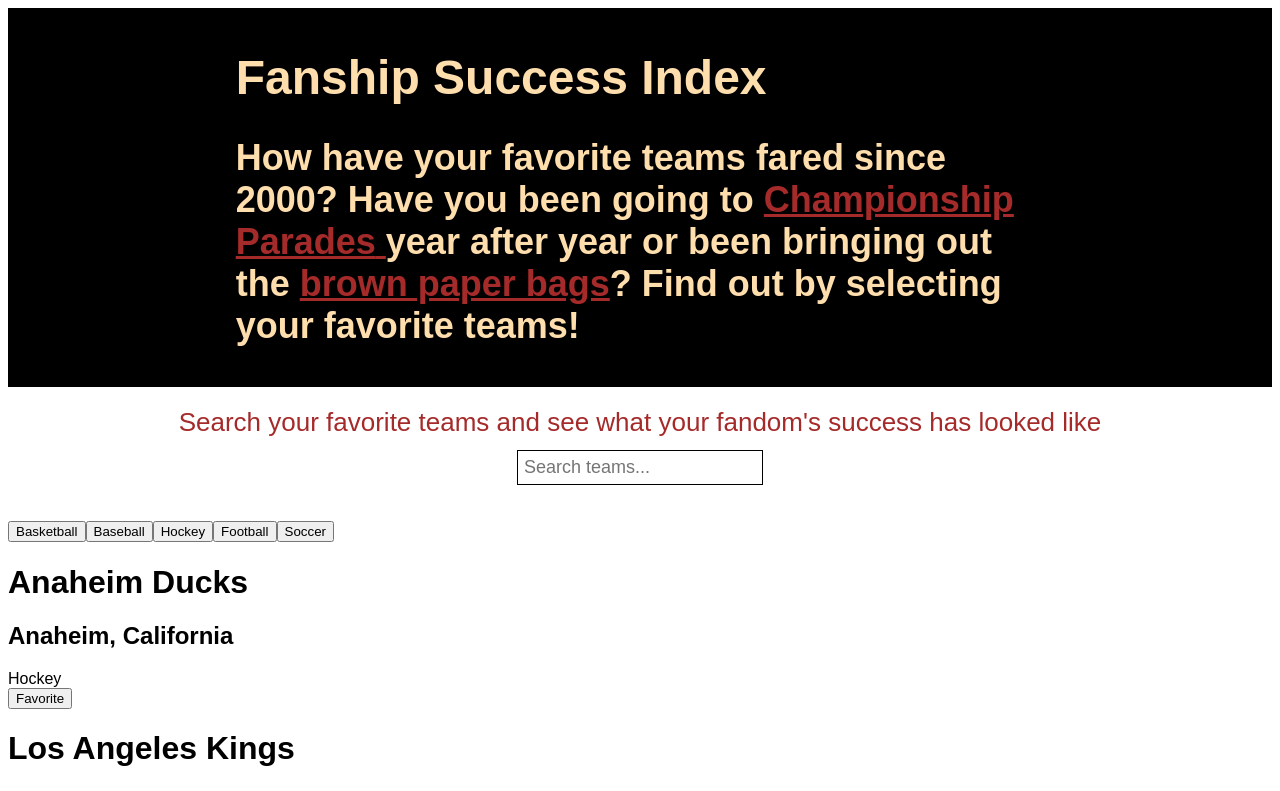
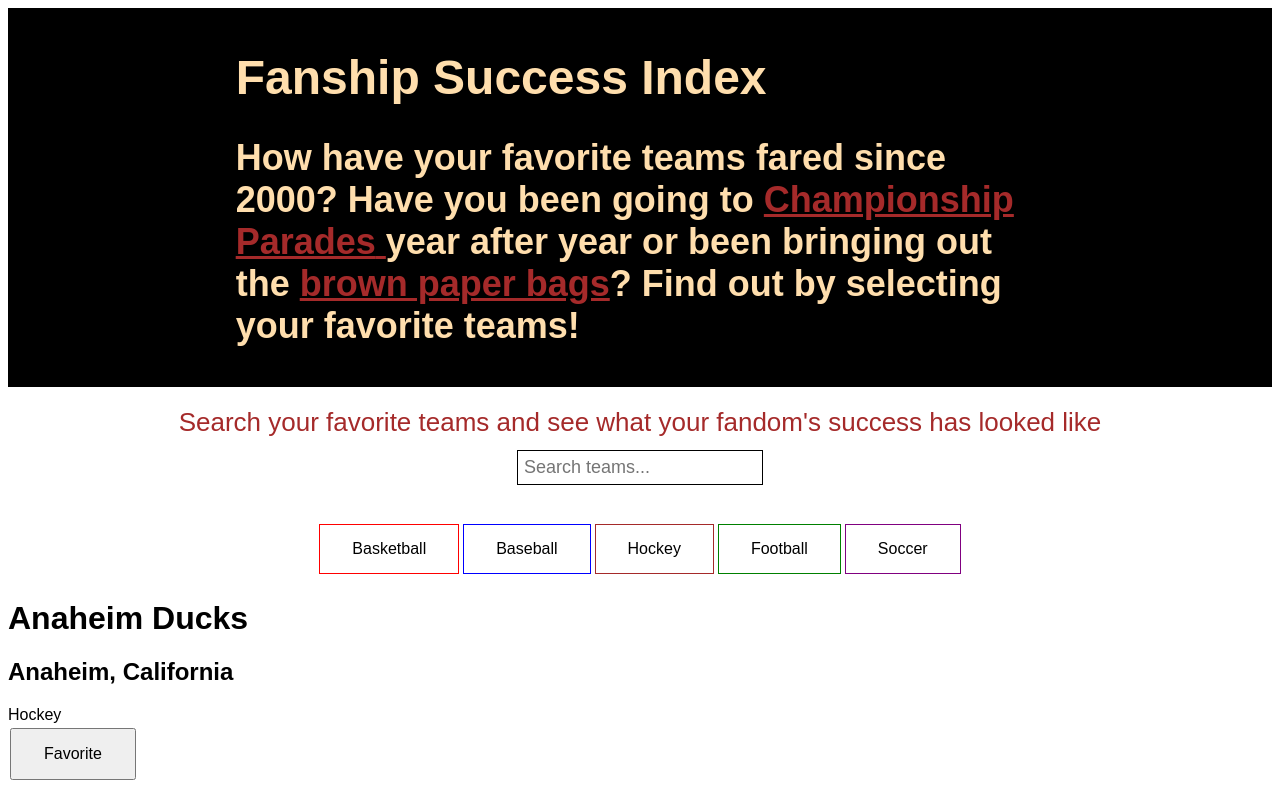
Before and after one commit to RubesWorld/sports_teams, a React (Create React App) app: page / in a window 1280 px wide. Shown: the top 791 px of the page. Built offline with nearby package versions, Linux system fonts and the light colour scheme.

Commit message:
initial commit

```diff
--- a/src/components/Searchbar.js
+++ b/src/components/Searchbar.js
@@ -15,13 +15,11 @@ const Searchbar = ({ onSearch, onChange, value, id }) => {
         />
       </div>
       <div className="button-container">
-        <br />
-        <br />
-        <button>Basketball</button>
-        <button>Baseball</button>
-        <button>Hockey</button>
-        <button>Football</button>
-        <button>Soccer</button>
+        <button className="basketball">Basketball</button>
+        <button className="baseball">Baseball</button>
+        <button className="hockey">Hockey</button>
+        <button className="football">Football</button>
+        <button className="soccer">Soccer</button>
       </div>
     </div>
   );
--- a/src/styles/app.scss
+++ b/src/styles/app.scss
@@ -1,5 +1,6 @@
 @use 'header.scss';
 @use 'search.scss';
+@use 'content.scss';
 
 .App {
   font-family: sans-serif;
--- a/src/styles/search.scss
+++ b/src/styles/search.scss
@@ -23,5 +23,56 @@ input {
 }
 
 .button-container{
+display: flex;
+margin-top: 35px;
+justify-content: center;
+align-items:center
+}
 
+button {
+  padding: 15px 32px;
+  text-align: center;
+  text-decoration: none;
+  display: inline-block;
+  font-size: 16px;
+  margin: 4px 2px;
+  cursor: pointer;
 }
+
+.basketball{
+  background-color: white;
+  border: solid red 1px;
+  &:hover{
+    background-color: red;
+    color: white;
+  }
+}
+.baseball{
+  background-color: white;
+  border: solid blue 1px;
+  &:hover{
+    background-color: blue;
+    color: white;
+  }
+}.football{
+  background-color: white;
+  border: solid green 1px;
+  &:hover{
+    background-color: green;
+    color: white;
+  }
+}.hockey{
+  background-color: white;
+  border: solid brown 1px;
+  &:hover{
+    background-color:brown;
+    color: white;
+  }
+}.soccer{
+  background-color: white;
+  border: solid purple 1px;
+  &:hover{
+    background-color: purple;
+    color: white;
+  }
+}
```
Also changed, not shown: src/styles/content.scss (added).
